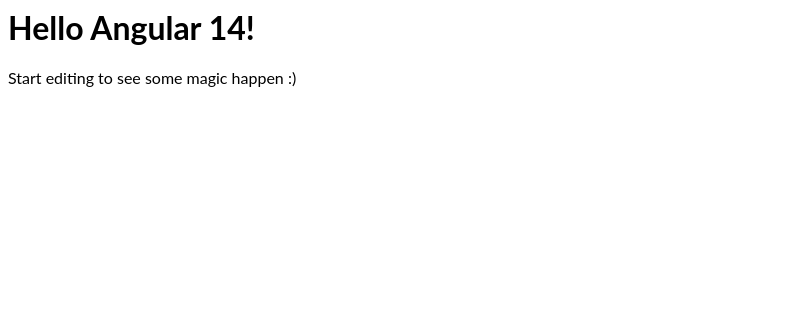
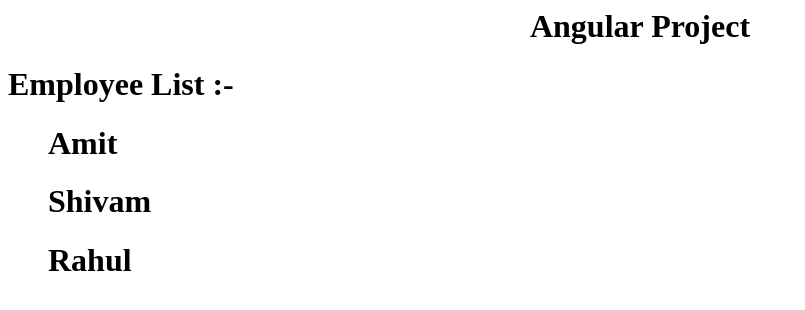
Before and after one commit to AmitjiSharma/AngularProject, an Angular app: page / in a window 1280 px wide. Shown: the top 310 px of the page, without its empty margins (0-805 px from the left). Built offline with nearby package versions, Linux system fonts and the light colour scheme.

Commit message:
2 files modified, 4 added

```diff
--- a/src/app/app.component.html
+++ b/src/app/app.component.html
@@ -1,4 +1 @@
-<hello name="{{ name }}"></hello>
-<p>
-  Start editing to see some magic happen :)
-</p>
+<app-test></app-test>
--- /dev/null
+++ b/src/app/data.service.ts
@@ -0,0 +1,10 @@
+import { Injectable } from '@angular/core';
+
+@Injectable()
+export class DataService {
+  constructor() {}
+
+  getEmployees(): any {
+    return [{ name: 'Amit' }, { name: 'Shivam' }, { name: 'Rahul' }];
+  }
+}
--- /dev/null
+++ b/src/app/test/test.component.html
@@ -0,0 +1,5 @@
+<h1 align="center">Angular Project</h1>
+<h1>Employee List :-</h1>
+<ul *ngFor="let data of list">
+  <h1>{{data.name}}</h1>
+</ul>
--- /dev/null
+++ b/src/app/test/test.component.ts
@@ -0,0 +1,16 @@
+import { Component, OnInit } from '@angular/core';
+import { DataService } from '../data.service';
+
+@Component({
+  selector: 'app-test',
+  templateUrl: './test.component.html',
+  styleUrls: ['./test.component.css']
+})
+export class TestComponent implements OnInit {
+  public list = [];
+  constructor(private _employee: DataService) {}
+
+  ngOnInit() {
+    this.list = this._employee.getEmployees();
+  }
+}
```
Also changed, not shown: src/app/app.module.ts (+8 -4 lines), src/app/test/test.component.css (added).
